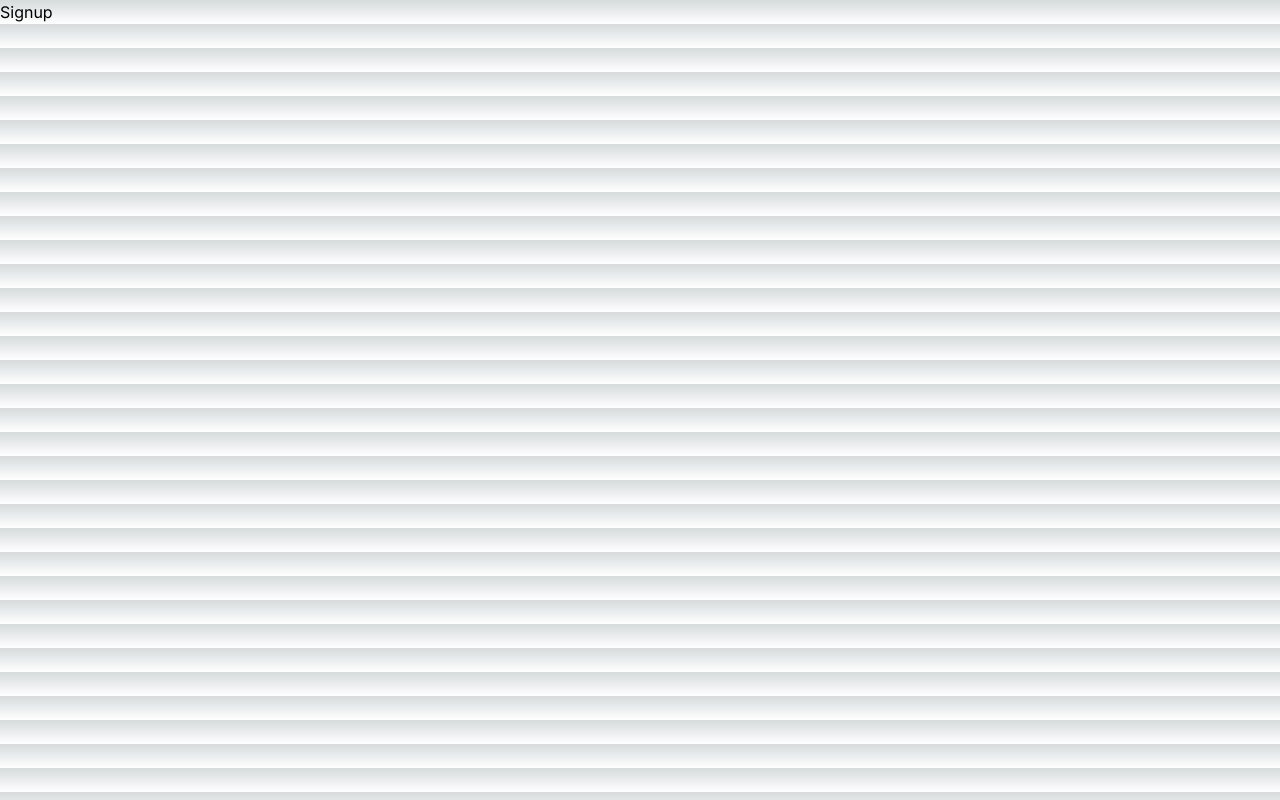
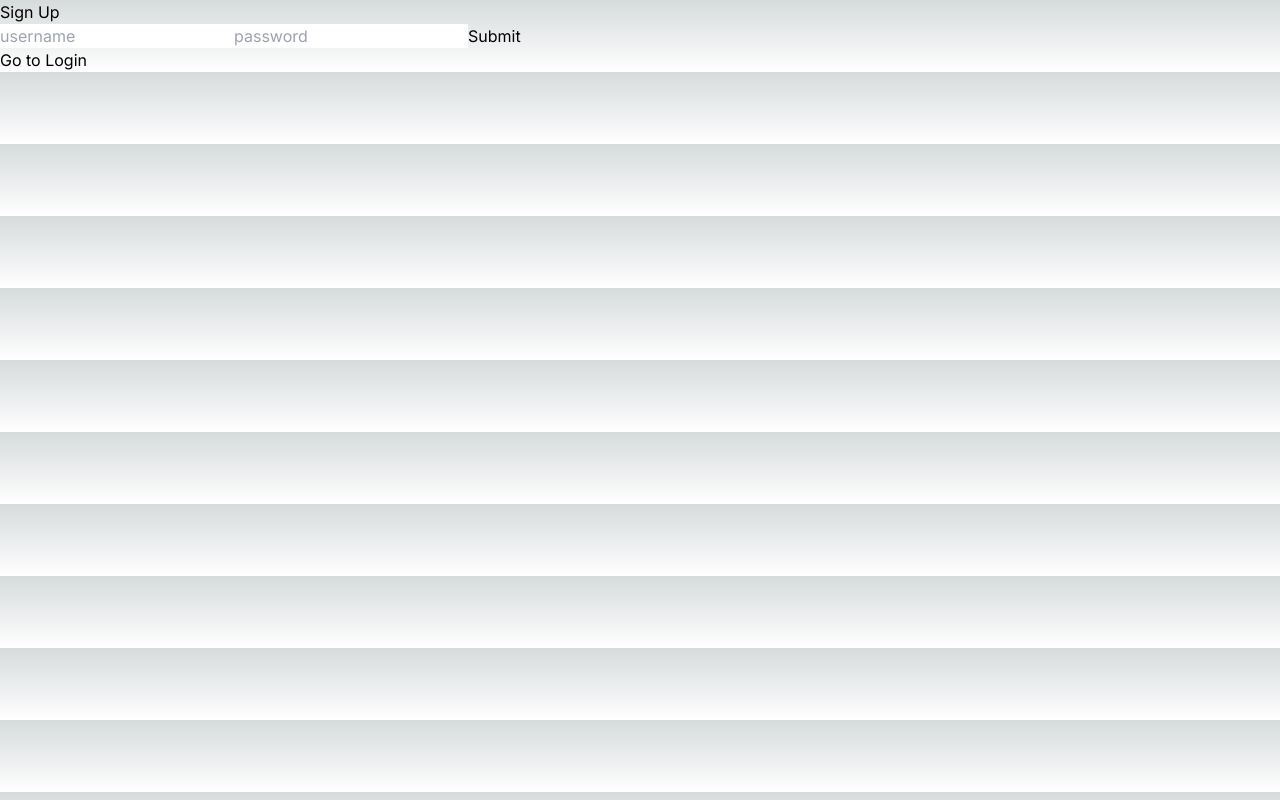
Before and after one commit to ProgrammerJM/CSlib-RMTS, a Next.js app: page /auth/signup in a window 1280 px wide. Built offline with nearby package versions, Linux system fonts and the light colour scheme.

Commit message:
chore: Refactor login and signup forms
Refactor the login and signup forms to use the `useRouter` hook from Next.js for navigation. Also, update the form submission logic to handle errors and display loading states.

```diff
--- a/app/auth/login/loginForm.tsx
+++ b/app/auth/login/loginForm.tsx
@@ -1,7 +1,69 @@
-import React from "react";
+"use client";
+import Link from "next/link";
+import { useRouter } from "next/navigation";
+import React, { FormEvent, useState } from "react";
 
-const loginForm = () => {
-  return <div>loginForm</div>;
-};
+export default function LoginForm() {
+  const [error, setError] = useState(null);
+  const [isLoading, setIsLoading] = useState(false);
+  const router = useRouter();
 
-export default loginForm;
+  async function handleLoginSubmit(event: FormEvent<HTMLFormElement>) {
+    event.preventDefault();
+
+    try {
+      const formData = new FormData(event.currentTarget);
+      const name = formData.get("username");
+      const password = formData.get("password");
+
+      const response = await fetch("http://localhost:3000/api/users/login", {
+        method: "POST",
+        headers: { "Content-Type": "application/json" },
+        body: JSON.stringify({ name, password }),
+      });
+
+      if (!response.ok) {
+        throw new Error("Failed to login!");
+      }
+
+      if (response.ok) {
+        router.push("/profile");
+      } else {
+        // Handle Error
+      }
+    } catch (err: any) {
+      setError(err.message);
+    } finally {
+      setIsLoading(false);
+    }
+  }
+
+  return (
+    <div>
+      <form onSubmit={handleLoginSubmit}>
+        <h1>Login</h1>
+        <input
+          type="text"
+          name="username"
+          placeholder="username"
+          required
+          className="text-black"
+        />
+        <input
+          type="password"
+          name="password"
+          placeholder="password"
+          required
+          className="text-black"
+        />
+        <button type="submit" disabled={isLoading}>
+          {isLoading ? "Logging In..." : "Login"}
+        </button>
+        {error && <p>{error}</p>}
+      </form>
+      <Link href={"http://localhost:3000/auth/signup"}>
+        <button>Go to Signup</button>
+      </Link>
+    </div>
+  );
+}
--- a/app/auth/login/page.tsx
+++ b/app/auth/login/page.tsx
@@ -1,7 +1,12 @@
 import React from "react";
+import LoginForm from "./loginForm";
 
 function Login() {
-  return <div>Login</div>;
+  return (
+    <>
+      <LoginForm />
+    </>
+  );
 }
 
 export default Login;
--- a/app/auth/signup/page.tsx
+++ b/app/auth/signup/page.tsx
@@ -1,7 +1,12 @@
 import React from "react";
+import SignUpForm from "./signUpForm";
 
 function Signup() {
-  return <div>Signup</div>;
+  return (
+    <>
+      <SignUpForm />
+    </>
+  );
 }
 
 export default Signup;
--- a/app/auth/signup/signUpForm.tsx
+++ b/app/auth/signup/signUpForm.tsx
@@ -1,7 +1,69 @@
-import React from "react";
+"use client";
+import Link from "next/link";
+import { useRouter } from "next/navigation";
+import React, { FormEvent, useState } from "react";
 
-const signUpForm = () => {
-  return <div>signUpForm</div>;
-};
+function SignUpForm() {
+  const [error, setError] = useState(null);
+  const [isLoading, setIsLoading] = useState(false);
+  const router = useRouter();
 
-export default signUpForm;
+  async function handleSubmitSignup(event: FormEvent<HTMLFormElement>) {
+    event.preventDefault();
+
+    try {
+      const formData = new FormData(event.currentTarget);
+      const username = formData.get("username");
+      const password = formData.get("password");
+
+      const response = await fetch("http://localhost:3000/api/users/signup", {
+        method: "POST",
+        headers: { "Content-Type": "application/json" },
+        body: JSON.stringify({ username, password }),
+      });
+
+      if (!response.ok) {
+        throw new Error("Failed to signup!");
+      }
+
+      if (response.ok) {
+        router.push("/login");
+      } else {
+        // Handle errors
+      }
+    } catch (err: any) {
+      setError(err.message);
+    } finally {
+      setIsLoading(false);
+    }
+  }
+
+  return (
+    <div>
+      <form onSubmit={handleSubmitSignup}>
+        <h1>Sign Up</h1>
+        <input
+          type="text"
+          name="username"
+          placeholder="username"
+          className="text-black"
+        />
+        <input
+          type="password"
+          name="password"
+          placeholder="password"
+          className="text-black"
+        />
+        <button type="submit" disabled={isLoading}>
+          {isLoading ? "Submitting..." : "Submit"}
+        </button>
+        {error && <p>{error}</p>}
+      </form>
+      <Link href={"http://localhost:3000/auth/login"}>
+        <button>Go to Login</button>
+      </Link>
+    </div>
+  );
+}
+
+export default SignUpForm;
--- a/app/page.tsx
+++ b/app/page.tsx
@@ -1,7 +1,26 @@
+"use client";
+import { useRouter } from "next/navigation";
+
 export default function Home() {
+  const router = useRouter();
+
   return (
     <main>
       <h1>Home</h1>
+      <button
+        type="button"
+        onClick={() => router.push("/auth/login")}
+        className="border-2 p-2"
+      >
+        Login
+      </button>
+      <button
+        type="button"
+        onClick={() => router.push("/auth/signup")}
+        className="border-2 p-2"
+      >
+        Signup
+      </button>
       <p>Welcome to the home page.</p>
     </main>
   );
```
